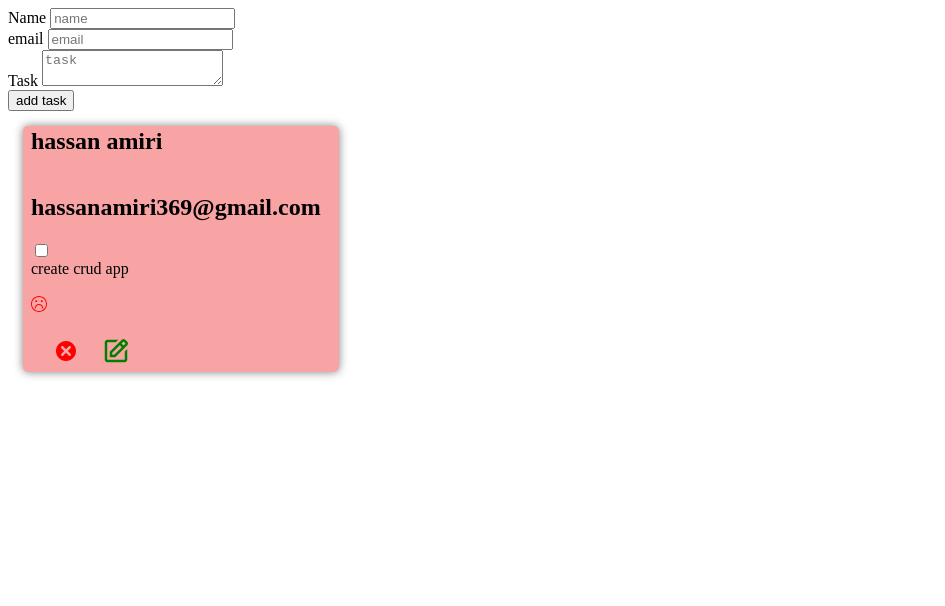
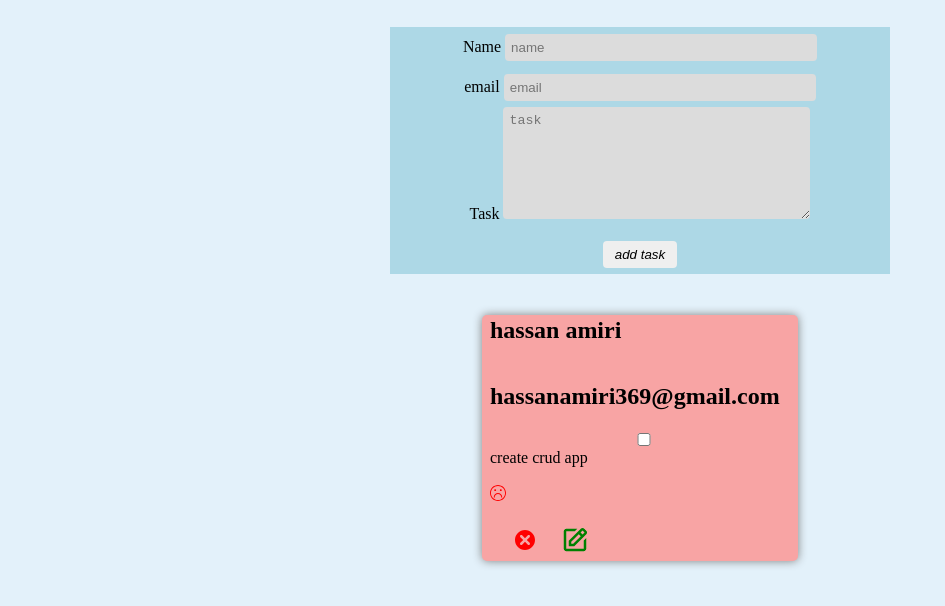
Before and after one commit to hassanamiri369/Typescript-Crud-Context-React, a React (Create React App) app: page / in a window 1280 px wide. Shown: the top 606 px of the page, without its empty margins (0-945 px from the left). Built offline with nearby package versions, Linux system fonts and the light colour scheme.

Commit message:
fix style

```diff
--- a/src/index.css
+++ b/src/index.css
@@ -1,4 +1,4 @@
-/* html , body{
+html , body{
   box-sizing: border-box;
   padding: 0;
   margin: 0;
@@ -29,7 +29,7 @@
 form{
   background-color: lightblue;
   width: 500px;
-  height: 200px;
+  min-height: 200px;
   display: flex;
   justify-content: center;
   align-items: center;
@@ -90,23 +90,6 @@ textarea:focus{
 
 
 }
- */
-/* .content{
-
-  width: 300px;
-  height: 230px;
-  display: flex;
-  flex-direction: column;
-  justify-content: center;
-  align-items: flex-start;
-  margin: 8px;
-  padding: 8px;
-  border-radius: 5px;
-
-  box-shadow: 0 0 10px gray;
-  background-color: gainsboro;
-}
-   */
 
 
 
```
